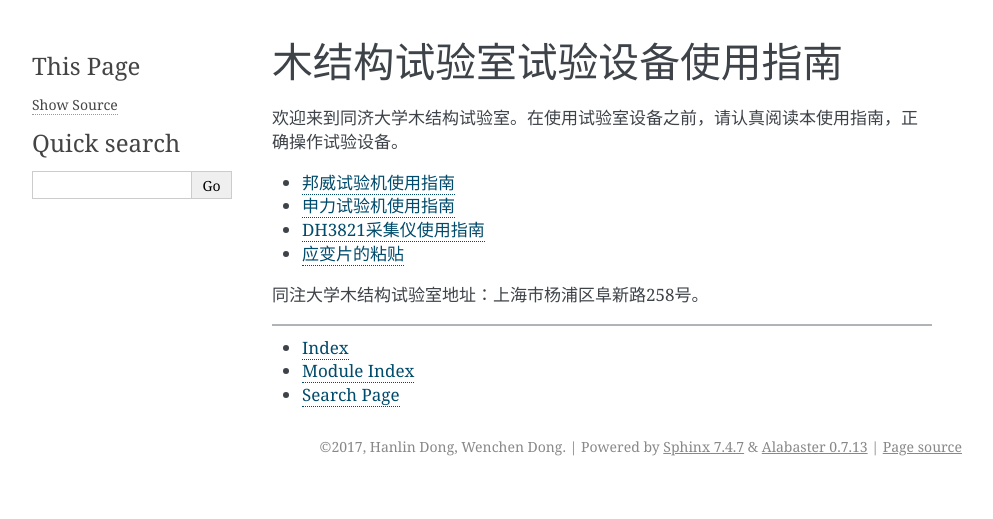
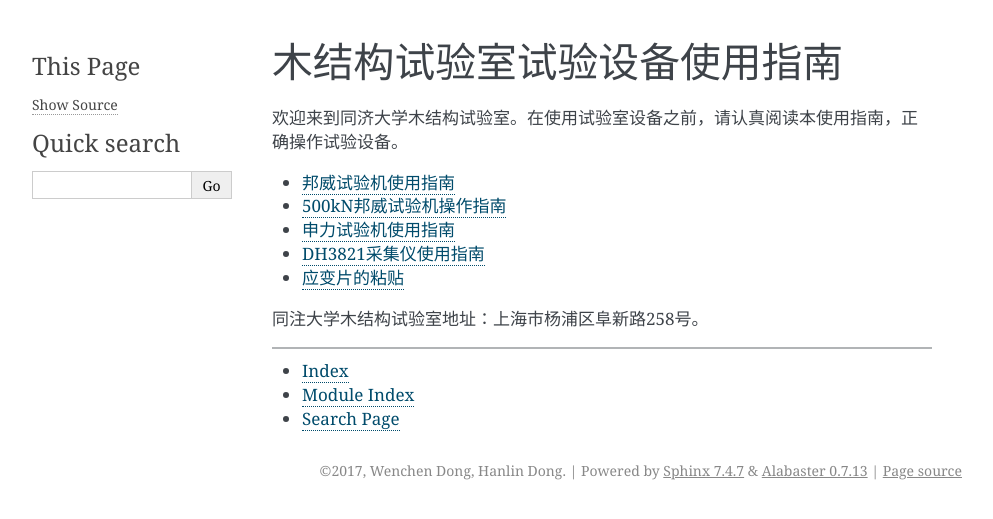
Before and after one commit to Hanlin-Dong/Timber-Lab, a Sphinx documentation site: the page built from source/index.rst, in a window 1280 px wide. Shown: the top 519 px of the page, without its empty margins (148-1141 px from the left). Built offline with Sphinx 7.4.7, drawn with Linux system fonts in a browser that asks for light colours; some of the changed lines change nothing that is shown.

Commit message:
add 500kN Bangwei guildeline, half done.

```diff
--- /dev/null
+++ b/source/bangwei2.rst
@@ -0,0 +1,146 @@
+500kN邦威试验机操作指南
+===============================================
+
+试验机介绍
+------------------
+
+500kN邦威试验机位于木结构试验室外，可以完成抗拉、抗压、抗弯性能试验。试验机外观如图所示。
+
+ .. image:: img/bw2/look.jpg
+
+
+试验机有关规格参数如下表
+
+试验机使用说明
+----------------
+
+应变片的命名规则如图：
+
+试验机的操作顺序为：
+
+1. 打开电脑
+#. 打开试验软件
+#. 开启控制器开关
+#. 开启油泵，油源低压
+#. 打开阀台，油源高压
+#. 安装试件
+#. 新建试验数据库和试件
+#. 开始试验
+#. 存储数据
+#. 结束试验
+
+下面对上述步骤一一说明。
+
+打开电脑
+~~~~~~~~~~~
+
+打开电闸，打开显示器。打开电脑和控制器机柜门（门把手下部的按钮下拉，然后逆时针旋转90度，即可打开）。旋转机箱上的钥匙打开挡板，可以看到电脑机箱的电源开关。轻按电源开关，即可打开电脑。如图所示
+
+.. image:: img/bw2/turnoncomputer.jpg
+
+打开试验软件
+~~~~~~~~~~~~~~
+
+Windows系统启动完成后，直接进入试验软件。软件名为 ``POPWARE_JYAWWAW.exe`` 。打开软件后有 ``材料试验`` 、``结构试验``、 ``退出`` 三个选项，如图所示
+
+.. image:: img/bw2/softwarelanding.jpg
+
+在进行拉、压试验时，请选择 ``材料试验`` ，在进行受弯试验时，请选择 ``结构试验`` 。两种界面的主要区别为力和位移的符号不同。在 ``材料试验`` 中，向上位移为正，试件受拉力为正。在 ``结构试验`` 中，向下位移为正，试件受压力为正。另外在一些控制方式上 ``材料试验`` 和 ``结构试验`` 有很小的区别。本教程中以 ``材料试验`` 为例进行介绍。
+
+.. note::　在一些与试验机有关的操作之前，须先开启软件。同理，试验结束后，在试验机关闭好后，再关闭软件。否则将造成未知错误。
+
+开启控制器开关
+~~~~~~~~~~~~~~~~~~~~~~~~
+
+进入软件后，在机柜中打开控制器开关，这时开关亮红灯。打开开关后，软件中力、位移的读数会发生变化，这是正常现象。此时位移的读数为油缸的绝对位置。当油缸在底部时，读数为0，在顶部时，读数为250左右。（如果进入软件的 ``材料试验`` 模块，读数相反，即油缸在顶部时读数为0， 在底部时读数为250左右。
+
+开启油泵，油源低压
+~~~~~~~~~~~~~~~~~~~~~~~~~~~~~
+
+
+刚才的操作都在控制室中进行。现在请走出控制室，开启油泵。油泵位于试验机的北侧（靠外）。首先按 ``电源开`` ，打开油泵电源，然后按 ``伺服油泵开`` ，打开油泵。如图所示
+
+.. image:: img/bw2/oilpump.jpg
+
+.. warning:: 请不要按 ``高压`` 按钮。下面步骤中会介绍通过软件控制油源高压。
+
+打开阀台，油源高压
+~~~~~~~~~~~~~~~~~~~~~~~~~~
+
+回到控制室，在软件的左上角有 ``阀台控制`` 按钮，点击，出现 ``阀台及油源控制`` 对话框。首先单击左侧的 ``阀台打开`` 按钮，打开阀台，然后在右侧的 ``压力控制`` 区域，单击 ``油源高压`` ，等待5秒，在油源状态提示中可以看到 ``油源高压状态`` 几个红字。这时可以关闭对话框。如图所示。
+
+.. image:: img/bw2/oilservo.jpg
+
+安装试件
+~~~~~~~~~~~
+
+1. 抗拉试件
+
+对于拉伸试件，试验机配置了夹具和相应的钳口，可以对板状和圆柱状试件进行拉伸试验。钳口共四套，其适用范围如下表所示。
+
+试验机有两个自由度，分别是横梁和油缸。在试验之前，先操作软件，把油缸置于中部。方法是，在软件左侧选择 ``手动`` 选项卡，速度选择100，通过 ``上箭头`` 、 ``下箭头`` 和 ``stop`` 键来控制油缸移动，观察上方的位移读数，使之达到125。如果在某个位移将位移清过零，位移读数不是油缸的绝对位置，可以单击菜单栏中的``监控``菜单，在弹出的窗口中观察 ``绝对位置`` 选项卡中的读取。如图所示
+
+.. image:: img/bw2/absolutereading.jpg
+
+调节好油缸后，到试验机边调节横梁的位置。试验机边有遥控器如图所示
+
+.. image:: img/bw2/controller.jpg
+
+先将旋钮拨至 ``横梁松开`` ，然后通过按 ``横梁上升`` 和 ``横梁下降`` 按钮使横梁到达合适的位置。将试件放入，按 ``上夹紧`` 和 ``下夹紧`` 按钮控制钳口夹紧。最后将旋钮拨回 ``横梁抱紧`` ，会听到相应的声音。
+
+.. note:: 在上下夹紧的过程中，夹头会产生竖直方向的位移，由于摩擦，会引于一个不可避免的轴向力。如果在横梁未抱紧状态下夹紧钳口，试验机的刚度相对较小，分担到试件上的力会相应较小。另外，钳口的抱紧力很大，且不可调节，一般不适用于直接夹紧木材。实验表明，在该试验机上，木材试件的破坏会出现在钳头端部两两向应力处，无法达到预期的试验效果。
+
+.. warning:: 遥控机的按键非常灵敏，在使用时注意安全。绝对不可把手伸入钳口所在范围。由于夹紧时钳口会外伸，也要特别注意。
+
+2. 抗压试件
+
+如果需要进行抗压试验，请联系试验室管理员更换加载头。
+
+3. 抗弯试件
+
+如果需要进行抗弯试验，请联系试验室管理员更换加载头。试验机配有转换梁和转动铰支座，可以进行四点加载试验。支座钢墩的位置如需调节，请联系试验室管理员。
+
+新建试验数据库和试件
+~~~~~~~~~~~~~~~~~~~~~~~~~~~~~
+
+试件安装好后，可以准备开始试验。为了记录试验数据，需要进行下面的操作。
+
+首先新建试验数据库。本机软件的试验数据库为Access数据库格式。试验数据库可以保存多个表，每个表中又可以保存多个试验。不建议建立过多的试验数据库。为了方便管理，每个试验人员可以建立一个试验数据库。**请以试验人员的姓名为数据文件名**。
+
+建立试验数据库的方法：在软件的右下部，单击 ``结果数据库`` 选项卡，在最右下角，有一个不甚明显的按钮 ``数据库设置`` 。如图所示
+
+单击 ``数据库设置`` ，弹出对话框。选择以您名字命名的数据库。如果没有，请单击 ``新建`` 按钮新建数据库。位置请放在默认路径中。建好数据库后，在 ``数据表操作`` 部分单击 ``新建`` 按钮，新建一个数据表，选择所需保存的字段（一般全选），按自己的方式命名数据表。如图所示
+
+.. image:: img/bw2/createdatabase.jpg
+
+建立好数据表后，还要输入试件信息。可以在试验之前把所有试件信息输好，也可以每做一个试件之前输入试件信息。单击菜单栏下方的 ``试样信息`` 按钮，在弹出的对话框中输入试件信息，按 ``添加`` 后，试件信息就会出现在右侧的数据表中。如果有多个试件，单击数据表上方靠左的 ``添加试样`` 创建，也可以在 ``试样信息设定`` 对话框中批量添加。对于当前试件，在数据表最左侧有一个黑色的三角键头标出。 ``试样信息设定`` 对话框和数据表如图所示。
+
+.. image:: img/bw2/specimeninformation.jpg
+
+在右侧的数据表下方有一个选择框 ``试验结束后自动进入数据库`` 。这个选择框如果选中，则试验结束后，数据会自动存入数据库的当前试件记录中。如果不选中，则需要手动入库。在试验结束后单击数据表上方中间的 ``手动入库`` ，将试验结果记录进数据库。
+
+开始试验
+~~~~~~~~~~~~~
+
+在软件界面的左侧，有两个很大的按钮，分别为 ``试验开始`` 和 ``试验停止`` 。这两个按钮并不是控制油缸是否开始加载，而是控制是否采集和记录试验数据的。对于油缸的控制，应在下方的 ``手动`` (一般不使用)、 ``位移`` 、 ``负荷`` 、 ``程控`` 四个选项卡中设定。这里以 ``位移`` 控制为例，可以输入 ``速度`` 和 ``目标值`` 两个控制参数。
+
+首先单击 ``开始试验`` ，这时试验力和位移都会自动清零。（此前也可以单击数字右上角的 ``0.0`` 按钮清零，效果一样）。同时开始记录数据。这时再单击 ``位移`` 选项卡中的 ``应用`` 按钮，即可开始加载。在加载过程中可以调节加载速度，单击 ``应用`` 即可生效。
+
+在加在过程中，可以通过软件右侧的 ``图像`` 选项卡观察试验数据。单击菜单栏下方的 ``曲线`` 图标，可以设置曲线的信息，如可以显示力或位移的时程，也可以显示力-位移关系。
+
+达到破坏判别条件后，试验机自动停止加载，自动跳入 ``试验停止`` 状态，试验结束。如果中途停止试验，可以在控制选项卡中单击 ``暂停`` ，然后单击 ``试验停止`` 按钮。
+
+试验结束后，最好立即数据入库。如上节所述，如果选中了 ``试验结束后自动进入数据库`` ，则数据库中已经可以看到结果。如果没有选中，请点击数据表上方的 ``手动入库`` 按钮入库。数据记录的最后一项为试验数据文件名，根据这一文件名可以找到相应的试验数据文件。试验全部结束后，请将数据库和对应文件一同导出。
+
+存储数据
+~~~~~~~~~~~~~~~
+
+为了保护控制电脑，请使用试验室专用U盘在试验室现场拷出数据到个人电脑，并在数据拷出后立即格式化U盘，或者使用个人格式化过的U盘拷取数据。如果没有携带个人电脑，也没有格式化过的U盘，请购买试验室提供的cd光盘刻录试验数据。任何人不得将未格式化过的个人U盘插入该电脑。对于不遵守本规定的试验人员要承担相应的责任。
+
+存储数据时，请留意数据表中显示的结果文件名，同时将以您名字命名的数据库和相应的所有结果文件拷出。对于Access数据库可以通过Access软件打开，也可以通过Excel软件导入。数据文件可直接用文本编辑器打开。
+
+
+结束试验
+~~~~~~~~~~~~~~~~~~~~
+
+试验结束后，首先打开钳口，拆卸试件。然后打开软件中的 ``阀台控制`` 对话框，先单击 ``油源低压`` ，再单击 ``关闭阀台`` 。完成后，到油泵处，先关闭伺服油源，再关闭油泵电源。这些操作完成后，关闭机柜中的控制器开关，然后方可退出软件，关闭电脑，关闭电闸。试验结束。
--- a/source/conf.py
+++ b/source/conf.py
@@ -17,9 +17,9 @@
 # add these directories to sys.path here. If the directory is relative to the
 # documentation root, use os.path.abspath to make it absolute, like shown here.
 #
-# import os
-# import sys
-# sys.path.insert(0, os.path.abspath('.'))
+import os
+import sys
+sys.path.insert(0, os.path.abspath('.'))
 
 
 # -- General configuration ------------------------------------------------
@@ -47,17 +47,17 @@
 
 # General information about the project.
 project = 'Timber-Lab-Guideline'
-copyright = '2017, Hanlin Dong, Wenchen Dong'
-author = 'Hanlin Dong, Wenchen Dong'
+copyright = '2017, Wenchen Dong, Hanlin Dong'
+author = 'Wenchen Dong, Hanlin Dong'
 
 # The version info for the project you're documenting, acts as replacement for
 # |version| and |release|, also used in various other places throughout the
 # built documents.
 #
 # The short X.Y version.
-version = '1.0'
+version = '2.0'
 # The full version, including alpha/beta/rc tags.
-release = '1.0'
+release = '2s.0'
 
 # The language for content autogenerated by Sphinx. Refer to documentation
 # for a list of supported languages.
@@ -83,7 +83,13 @@
 # The theme to use for HTML and HTML Help pages.  See the documentation for
 # a list of builtin themes.
 #
-html_theme = 'alabaster'
+# html_theme = 'alabaster'
+on_rtd = os.environ.get('READTHEDOCS', None) == 'True'
+if on_rtd:
+    html_theme = 'default'
+else:
+    html_theme = 'alabaster'
+
 
 # Theme options are theme-specific and customize the look and feel of a theme
 # further.  For a list of options available for each theme, see the
--- a/source/index.rst
+++ b/source/index.rst
@@ -13,6 +13,8 @@
 
   bangwei
 
+  bangwei2
+
   shenli
 
   DH3821
```
Also changed, not shown: source/img/bw2/absolutereading.jpg (added), source/img/bw2/controller.jpg (added), source/img/bw2/createdatabase.jpg (added), source/img/bw2/oilpump.jpg (added), source/img/bw2/oilservo.jpg (added), source/img/bw2/softwarelanding.jpg (added), source/img/bw2/specimeninformation.jpg (added), source/img/bw2/turnoncomputer.jpg (added).
